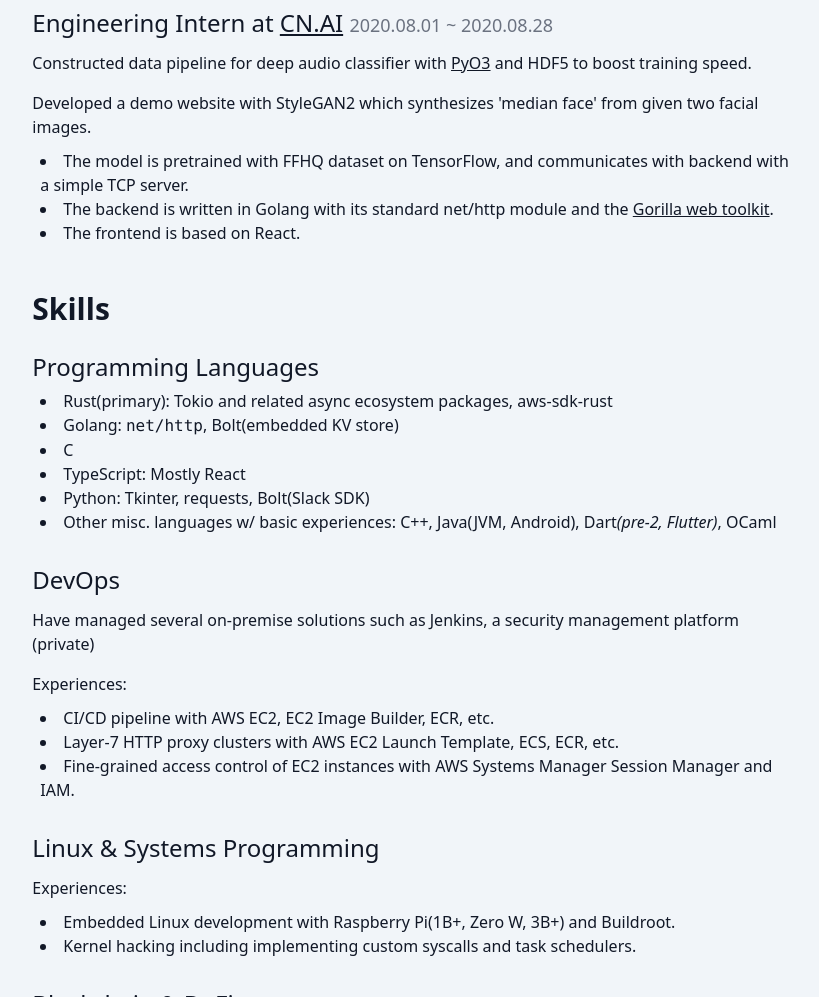
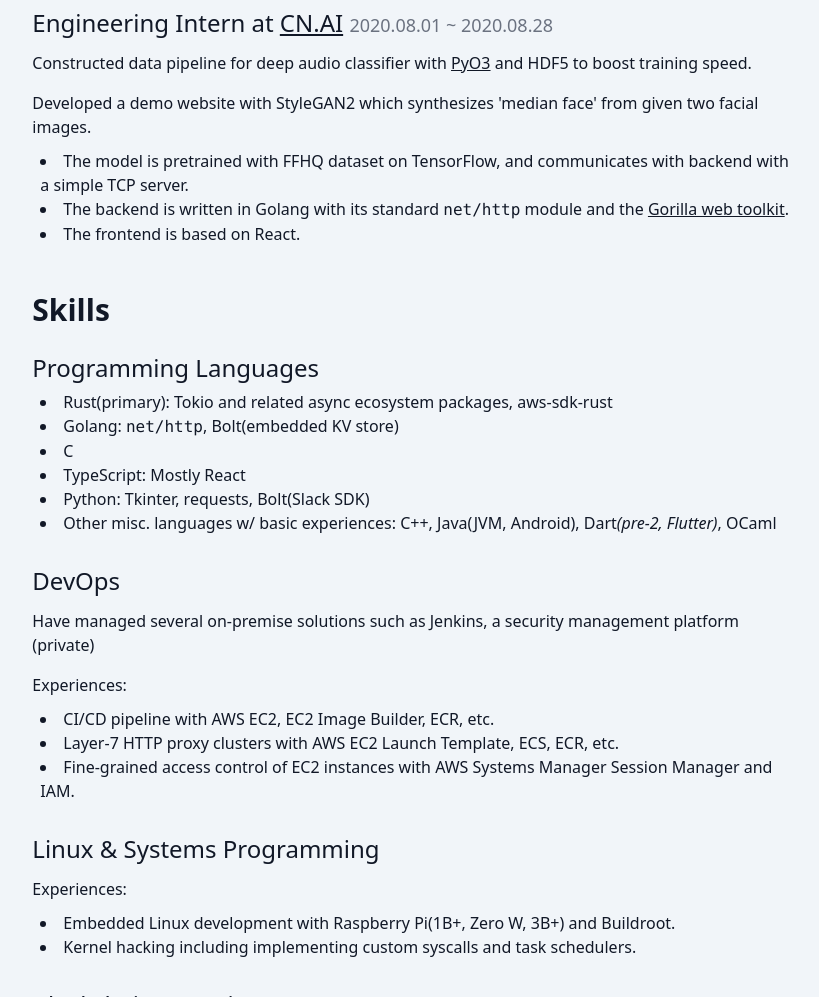
Before and after one commit to cr0sh/cro.sh, a plain HTML site: page me.html in a window 1280 px wide. Shown: the part 1581-2578 px from the top of the page, without its empty margins (229-1048 px from the left). Drawn offline with Linux system fonts and the light colour scheme.

Commit message:
Wrap net/http with <code>

```diff
--- a/me.html
+++ b/me.html
@@ -136,7 +136,7 @@
                 <ul>
                     <li>The model is pretrained with FFHQ dataset on TensorFlow, and communicates with backend with a
                         simple TCP server.</li>
-                    <li>The backend is written in Golang with its standard net/http module and the <a
+                    <li>The backend is written in Golang with its standard <code>net/http</code> module and the <a
                             href="https://www.gorillatoolkit.org/">Gorilla web toolkit</a>.</li>
                     <li>The frontend is based on React.</li>
                 </ul>
```
